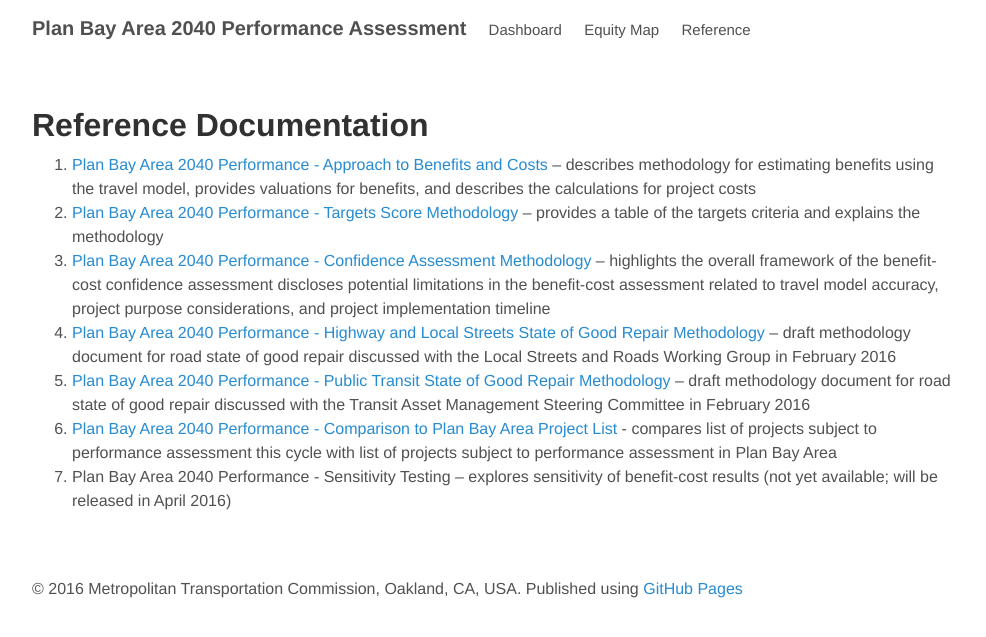
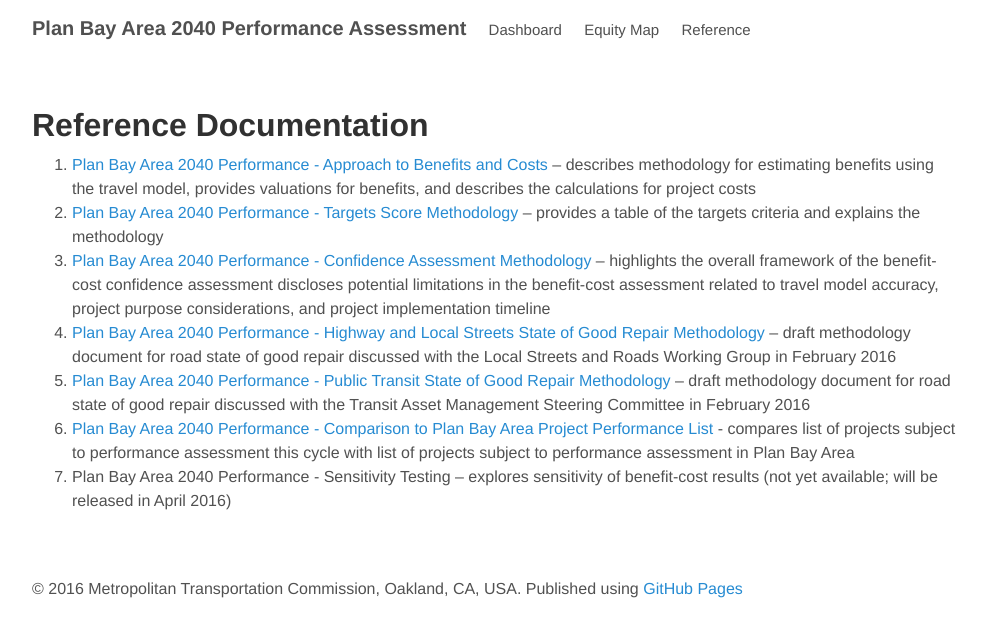
Before and after one commit to BayAreaMetro/performance, a Jekyll site: the page built from reference.md, in a window 1280 px wide. Shown: the top 637 px of the page, without its empty margins (144-1130 px from the left). Built offline with Jekyll 4.4.1, drawn with Linux system fonts in a browser that asks for light colours.

Commit message:
Typo fix

```diff
--- a/reference.md
+++ b/reference.md
@@ -10,5 +10,5 @@
 3. [Plan Bay Area 2040 Performance - Confidence Assessment Methodology](https://mtcdrive.box.com/s/t2wjvcz5svgot4jmky8sx98zkgywqbin) – highlights the overall framework of the benefit-cost confidence assessment discloses potential limitations in the benefit-cost assessment related to travel model accuracy, project purpose considerations, and project implementation timeline
 4. [Plan Bay Area 2040 Performance - Highway and Local Streets State of Good Repair Methodology](https://mtcdrive.box.com/s/s3li252qowpnkdjtn9foulvvlr5f3xsx) – draft methodology document for road state of good repair discussed with the Local Streets and Roads Working Group in February 2016
 5. [Plan Bay Area 2040 Performance - Public Transit State of Good Repair Methodology](https://mtcdrive.box.com/s/uyod7q3dkbrlhjdckbuqulprtyy8dvxm) – draft methodology document for road state of good repair discussed with the Transit Asset Management Steering Committee in February 2016
-6. [Plan Bay Area 2040 Performance - Comparison to Plan Bay Area Project List](https://mtcdrive.box.com/s/x3jj074xrrriqzfe4y4roous6ssdovke) - compares list of projects subject to performance assessment this cycle with list of projects subject to performance assessment in Plan Bay Area
+6. [Plan Bay Area 2040 Performance - Comparison to Plan Bay Area Project Performance List](https://mtcdrive.box.com/s/x3jj074xrrriqzfe4y4roous6ssdovke) - compares list of projects subject to performance assessment this cycle with list of projects subject to performance assessment in Plan Bay Area
 7. Plan Bay Area 2040 Performance - Sensitivity Testing – explores sensitivity of benefit-cost results (not yet available; will be released in April 2016)
```
